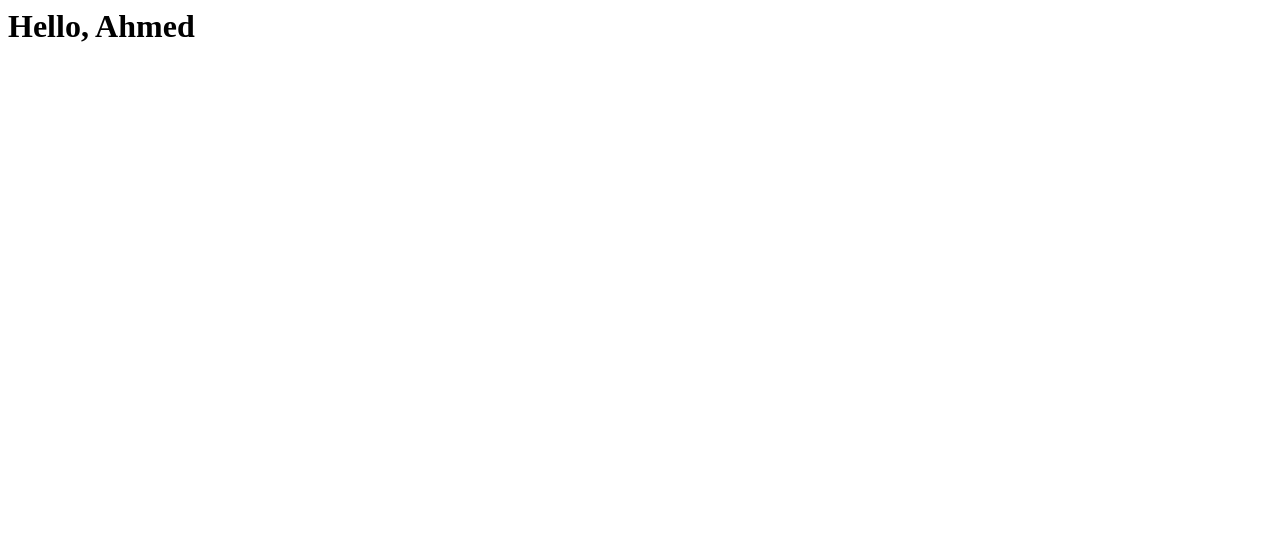
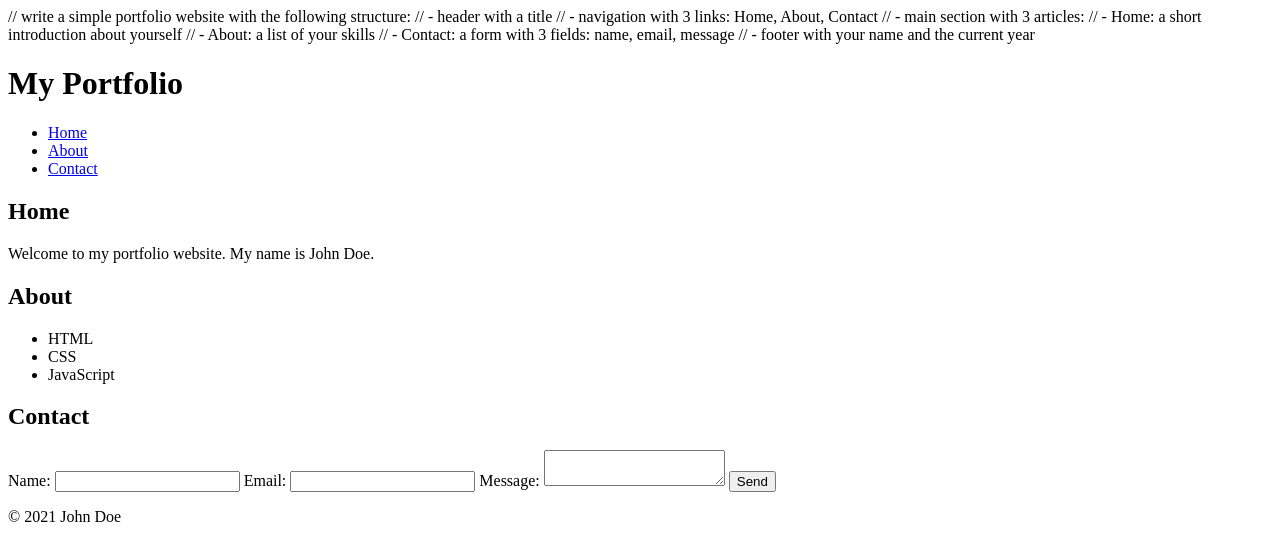
Before and after one commit to Mohs9n/Mohs9n.github.io, a plain HTML site: page index.html in a window 1280 px wide. Drawn offline with Linux system fonts and the light colour scheme.

Commit message:
Updated index

```diff
--- a/index.html
+++ b/index.html
@@ -1 +1,55 @@
-<h1>Hello, Ahmed</h1>
+// write a simple portfolio website with the following structure:
+// - header with a title
+// - navigation with 3 links: Home, About, Contact
+// - main section with 3 articles:
+//   - Home: a short introduction about yourself
+//   - About: a list of your skills
+//   - Contact: a form with 3 fields: name, email, message
+// - footer with your name and the current year
+<!DOCTYPE html>
+<html>
+  <head>
+    <title>My Portfolio</title>
+  </head>
+  <body>
+    <header>
+      <h1>My Portfolio</h1>
+    </header>
+    <nav>
+      <ul>
+        <li><a href="#home">Home</a></li>
+        <li><a href="#about">About</a></li>
+        <li><a href="#contact">Contact</a></li>
+      </ul>
+    </nav>
+    <main>
+      <article id="home">
+        <h2>Home</h2>
+        <p>Welcome to my portfolio website. My name is John Doe.</p>
+      </article>
+      <article id="about">
+        <h2>About</h2>
+        <ul>
+          <li>HTML</li>
+          <li>CSS</li>
+          <li>JavaScript</li>
+        </ul>
+      </article>
+      <article id="contact">
+        <h2>Contact</h2>
+        <form>
+          <label for="name">Name:</label>
+          <input type="text" id="name" name="name">
+          <label for="email">Email:</label>
+          <input type="email" id="email" name="email">
+          <label for="message">Message:</label>
+          <textarea id="message" name="message"></textarea>
+          <button type="submit">Send</button>
+        </form>
+      </article>
+    </main>
+    <footer>
+      <p>&copy; 2021 John Doe</p>
+    </footer>
+  </body>
+</html>
```
